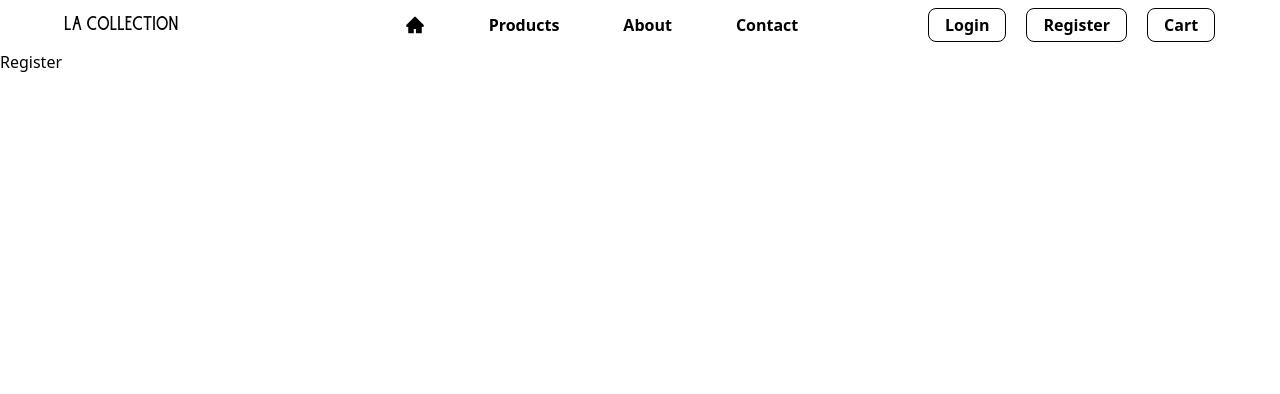
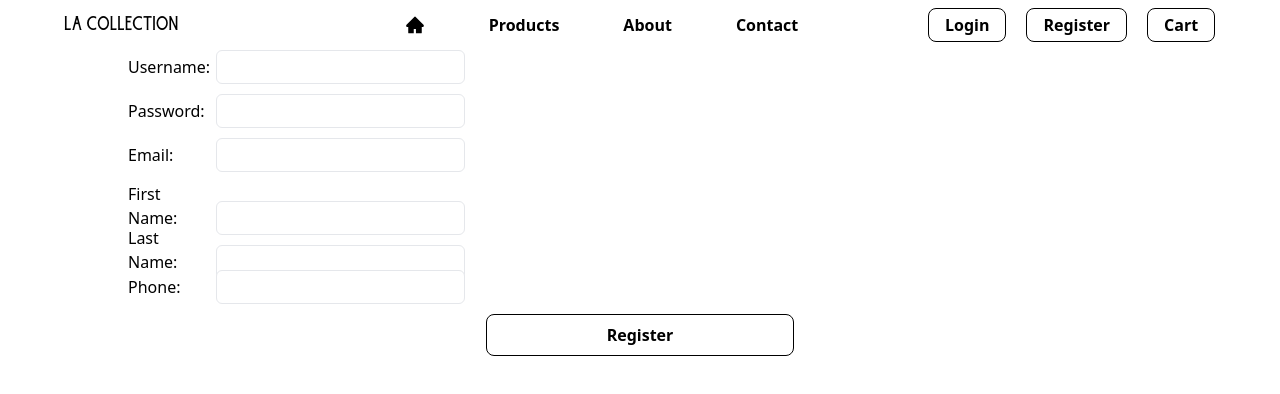
Before and after one commit to FatemehAria/ecommerce2, a React (Create React App) app: page /register in a window 1280 px wide. Shown: the top 394 px of the page. Built offline with nearby package versions, Linux system fonts and the light colour scheme.

Commit message:
register api & page set

```diff
--- a/src/Router.js
+++ b/src/Router.js
@@ -8,7 +8,6 @@ import Login from "./pages/Login";
 import Register from "./pages/Register";
 import Cart from "./pages/Cart";
 import Detail from "./pages/Detail";
-import Signup from "./pages/Signup";
 const Router = () => {
   return (
     <Routes>
@@ -20,7 +19,6 @@ const Router = () => {
       <Route path="/login" element={<Login />} />
       <Route path="/register" element={<Register />} />
       <Route path="/cart" element={<Cart />} />
-      <Route path="/signup" element={<Signup />} />
     </Routes>
   );
 };
--- a/src/pages/Login.js
+++ b/src/pages/Login.js
@@ -53,10 +53,10 @@ const Login = () => {
           Login
         </button>
         <button
-          onClick={() => navigate("/signup")}
+          onClick={() => navigate("/register")}
           className="flex justify-center items-center p-2 w-[30%] rounded-lg border border-black cursor-pointer hover:bg-slate-700 hover:text-white font-semibold"
         >
-          Signup
+          Register
         </button>
       </form>
     </div>
--- a/src/pages/Register.js
+++ b/src/pages/Register.js
@@ -1,9 +1,112 @@
-import React from 'react'
+import axios from "axios";
+import React, { useState } from "react";
 
 const Register = () => {
+  const [username, setUsername] = useState("");
+  const [password, setPassword] = useState("");
+  const [email, setEmail] = useState("");
+  const [firstname, setFirstname] = useState("");
+  const [lastname, setLastname] = useState("");
+  const [phone, setPhone] = useState("");
+
+  const signup = async () => {
+    try {
+      const { data } = await axios.post("https://fakestoreapi.com/users", {
+        email,
+        username,
+        password,
+        name: {
+          firstname,
+          lastname,
+        },
+        phone,
+      });
+      console.log(data);
+    } catch (error) {
+      console.log(error);
+    }
+  };
   return (
-    <div>Register</div>
-  )
-}
+    <div>
+      <form
+        onSubmit={(e) => e.preventDefault()}
+        className="w-[80%] mx-auto flex flex-col justify-center items-center gap-1"
+      >
+        <div className="w-full h-10">
+          <label className="w-[5rem] inline-block">Username:</label>
+          <input
+            type="text"
+            name="username"
+            onChange={(e) => setUsername(e.target.value)}
+            value={username}
+            className="border rounded-md ml-2 outline-none px-2 py-1"
+          />
+        </div>
 
-export default Register
+        <div className="w-full h-10">
+          <label className="w-[5rem] inline-block">Password:</label>
+          <input
+            type=""
+            name="password"
+            onChange={(e) => setPassword(e.target.value)}
+            value={password}
+            className="border rounded-md ml-2 outline-none px-2 py-1"
+          />
+        </div>
+
+        <div className="w-full h-10">
+          <label className="w-[5rem] inline-block">Email:</label>
+          <input
+            type=""
+            name="email"
+            onChange={(e) => setEmail(e.target.value)}
+            value={email}
+            className="border rounded-md ml-2 outline-none px-2 py-1"
+          />
+        </div>
+
+        <div className="w-full h-10">
+          <label className="w-[5rem] inline-block">First Name:</label>
+          <input
+            type=""
+            name="firstname"
+            onChange={(e) => setFirstname(e.target.value)}
+            value={firstname}
+            className="border rounded-md ml-2 outline-none px-2 py-1"
+          />
+        </div>
+
+        <div className="w-full h-10">
+          <label className="w-[5rem] inline-block">Last Name:</label>
+          <input
+            type=""
+            name="lastname"
+            onChange={(e) => setLastname(e.target.value)}
+            value={lastname}
+            className="border rounded-md ml-2 outline-none px-2 py-1"
+          />
+        </div>
+
+        <div className="w-full h-10">
+          <label className="w-[5rem] inline-block">Phone:</label>
+          <input
+            type=""
+            name="phone"
+            onChange={(e) => setPhone(e.target.value)}
+            value={phone}
+            className="border rounded-md ml-2 outline-none px-2 py-1"
+          />
+        </div>
+
+        <button
+          onClick={() => signup()}
+          className="flex justify-center items-center p-2 w-[30%] rounded-lg border border-black cursor-pointer hover:bg-slate-700 hover:text-white font-semibold"
+        >
+          Register
+        </button>
+      </form>
+    </div>
+  );
+};
+
+export default Register;
--- a/src/pages/Signup.js
+++ /dev/null
@@ -1,95 +0,0 @@
-import React, { useState } from "react";
-
-const Signup = () => {
-  const [username,setUsername] = useState();
-  const [password,setPassword] = useState();
-  const [email,setEmail] = useState();
-  const [firstname,setFirstname] = useState();
-  const [lastname,setLastname] = useState();
-  const [phone,setPhone] = useState();
-
-  const signup = () => {};
-  return (
-    <div>
-      <form
-        onSubmit={(e) => e.preventDefault()}
-        className="w-[80%] mx-auto flex flex-col justify-center items-center gap-1"
-      >
-        <div className="w-full h-10">
-          <label className="w-[5rem] inline-block">Username:</label>
-          <input
-            type="text"
-            name="username"
-            onChange={(e) => setUsername(e.target.value)}
-            value={username}
-            className="border rounded-md ml-2 outline-none px-2 py-1"
-          />
-        </div>
-
-        <div className="w-full h-10">
-          <label className="w-[5rem] inline-block">Password:</label>
-          <input
-            type=""
-            name="password"
-            onChange={(e) => setPassword(e.target.value)}
-            value={password}
-            className="border rounded-md ml-2 outline-none px-2 py-1"
-          />
-        </div>
-
-        <div className="w-full h-10">
-          <label className="w-[5rem] inline-block">Email:</label>
-          <input
-            type=""
-            name="email"
-            onChange={(e) => setEmail(e.target.value)}
-            value={email}
-            className="border rounded-md ml-2 outline-none px-2 py-1"
-          />
-        </div>
-
-        <div className="w-full h-10">
-          <label className="w-[5rem] inline-block">First Name:</label>
-          <input
-            type=""
-            name="firstname"
-            onChange={(e) => setFirstname(e.target.value)}
-            value={firstname}
-            className="border rounded-md ml-2 outline-none px-2 py-1"
-          />
-        </div>
-
-        <div className="w-full h-10">
-          <label className="w-[5rem] inline-block">Last Name:</label>
-          <input
-            type=""
-            name="lastname"
-            onChange={(e) => setLastname(e.target.value)}
-            value={lastname}
-            className="border rounded-md ml-2 outline-none px-2 py-1"
-          />
-        </div>
-
-        <div className="w-full h-10">
-          <label className="w-[5rem] inline-block">Phone:</label>
-          <input
-            type=""
-            name="phone"
-            onChange={(e) => setPhone(e.target.value)}
-            value={phone}
-            className="border rounded-md ml-2 outline-none px-2 py-1"
-          />
-        </div>
-
-        <button
-          onClick={() => signup()}
-          className="flex justify-center items-center p-2 w-[30%] rounded-lg border border-black cursor-pointer hover:bg-slate-700 hover:text-white font-semibold"
-        >
-          Signup
-        </button>
-      </form>
-    </div>
-  );
-};
-
-export default Signup;
```
